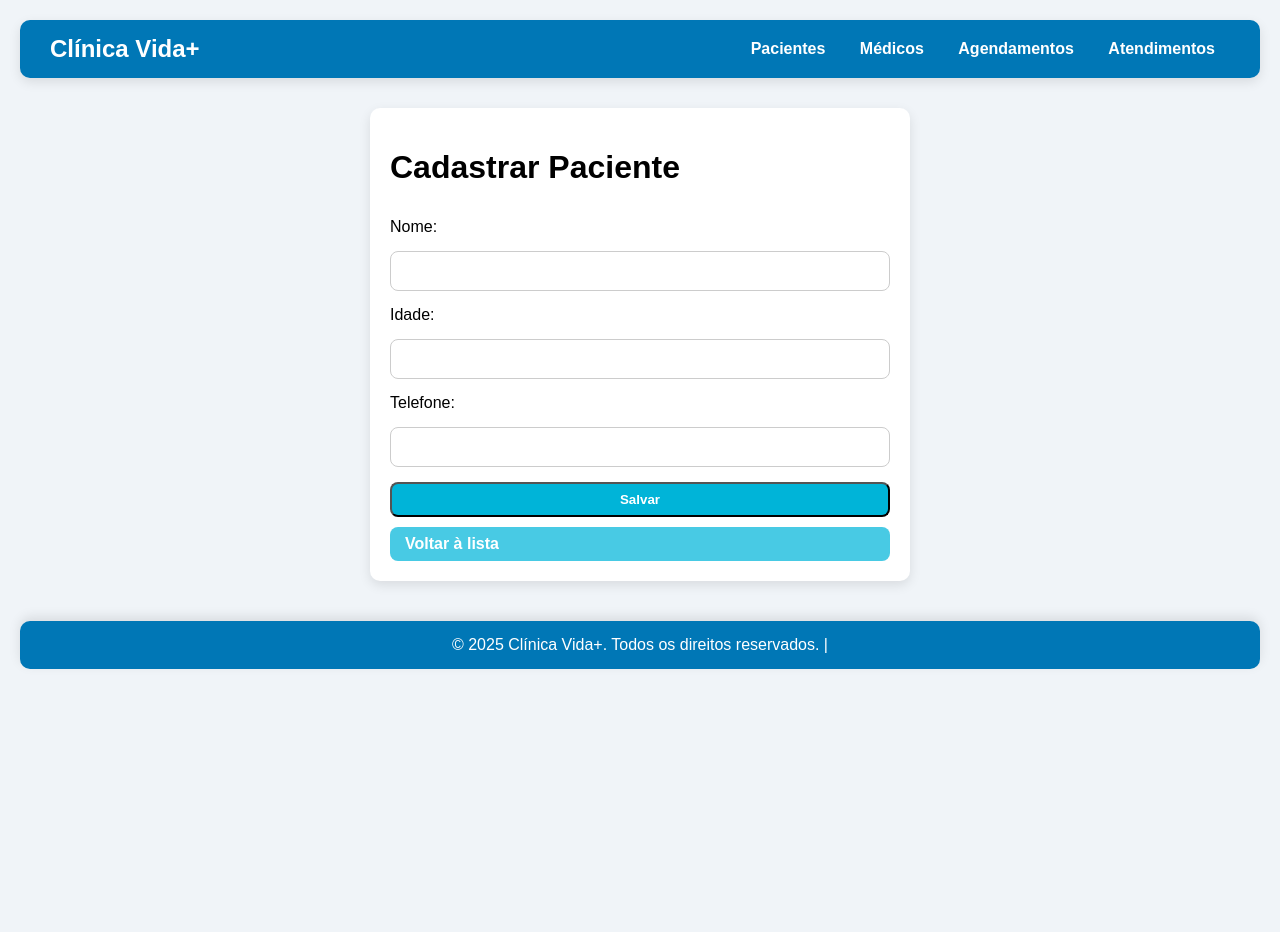
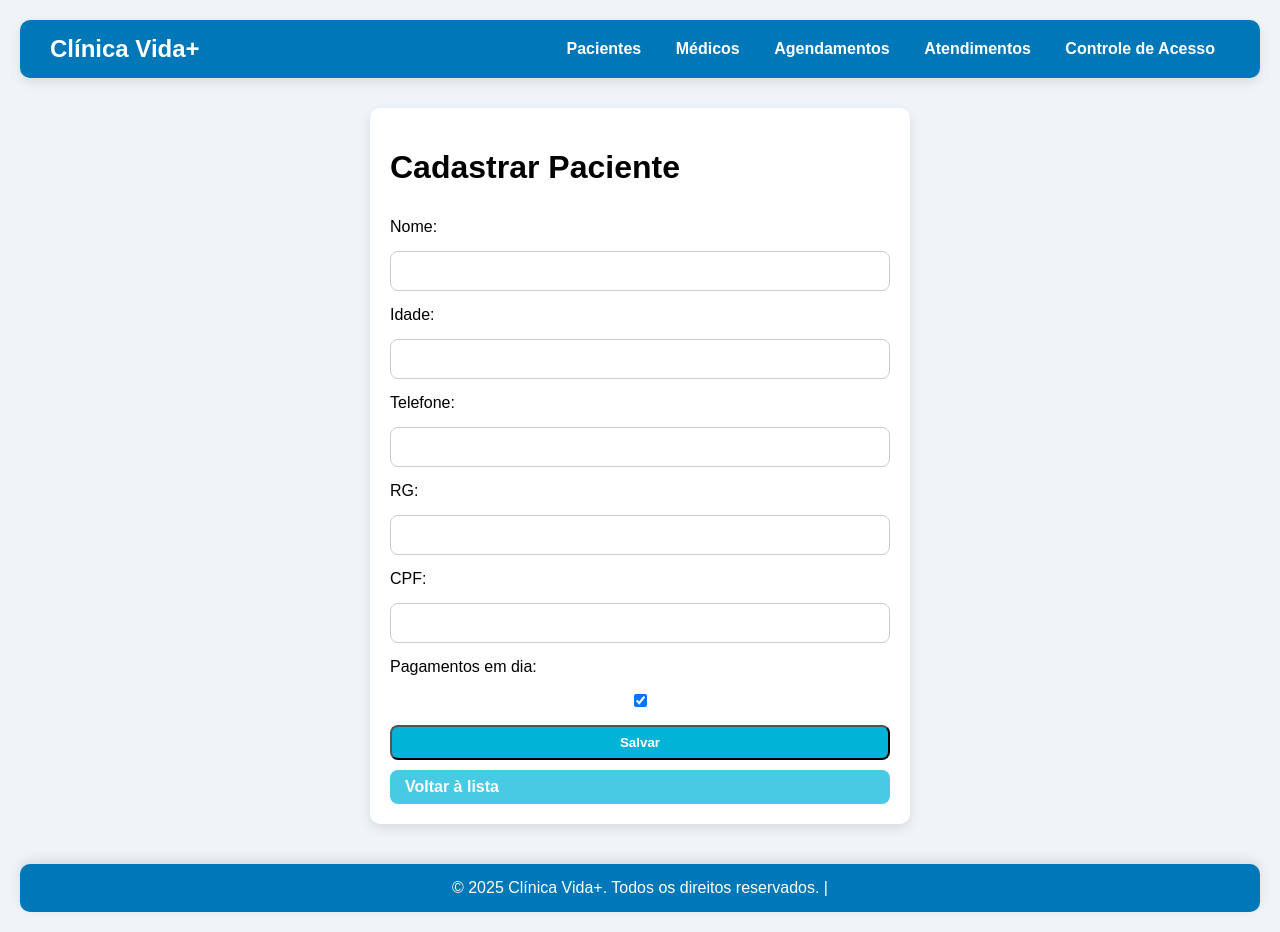
Before and after one commit to BrunoArrudas/Sistema_Clinica_Vida_Mais, a Flask app: page /cadastrar in a window 1280 px wide. Before the commit the page ends 669 px from the top, so only its background shows below. Run offline with Flask 3, Linux system fonts and the light colour scheme.

Commit message:
Implementação do controle de acesso

```diff
--- a/app.py
+++ b/app.py
@@ -14,8 +14,21 @@ class Paciente(db.Model):
     nome = db.Column(db.String(100), nullable=False)
     idade = db.Column(db.Integer, nullable=False)
     telefone = db.Column(db.String(20), nullable=False)
+    rg = db.Column(db.String(20))
+    cpf = db.Column(db.String(20))
+    pagamentos_em_dia = db.Column(db.Boolean, default=True)
     atendimentos = db.relationship('Atendimento', backref='paciente', lazy=True, cascade="all, delete")
     agendamentos = db.relationship('Agendamento', backref='paciente', lazy=True, cascade="all, delete")
+    pagamentos = db.relationship('Pagamento', backref='paciente', lazy=True, cascade="all, delete")
+
+class Pagamento(db.Model):
+    id = db.Column(db.Integer, primary_key=True)
+    paciente_id = db.Column(db.Integer, db.ForeignKey('paciente.id'), nullable=False)
+    descricao = db.Column(db.String(100), nullable=False)
+    valor = db.Column(db.Float, nullable=False)
+    status = db.Column(db.String(20), default='pendente')  # 'pago' ou 'pendente'
+    data = db.Column(db.Date, default=datetime.utcnow)
+
 
 class Medico(db.Model):
     id = db.Column(db.Integer, primary_key=True)
@@ -23,6 +36,7 @@ class Medico(db.Model):
     especialidade = db.Column(db.String(100), nullable=False)
     crm = db.Column(db.String(20), nullable=False)
     telefone = db.Column(db.String(20))
+    disponivel = db.Column(db.Boolean, default=True)
     agendamentos = db.relationship('Agendamento', backref='medico', lazy=True, cascade="all, delete")
 
 class Agendamento(db.Model):
@@ -76,13 +90,24 @@ def cadastrar():
         nome = request.form['nome']
         idade = request.form['idade']
         telefone = request.form['telefone']
+        rg = request.form['rg']
+        cpf = request.form['cpf']
+        pagamentos_em_dia = True if request.form.get('pagamentos_em_dia') == 'on' else False
 
-        novo_paciente = Paciente(nome=nome, idade=idade, telefone=telefone)
+        novo_paciente = Paciente(
+            nome=nome,
+            idade=idade,
+            telefone=telefone,
+            rg=rg,
+            cpf=cpf,
+            pagamentos_em_dia=pagamentos_em_dia
+        )
         db.session.add(novo_paciente)
         db.session.commit()
         return redirect(url_for('index'))
 
     return render_template('cadastrar.html')
+
 
 @app.route('/editar/<int:id>', methods=['GET', 'POST'])
 def editar(id):
@@ -91,7 +116,9 @@ def editar(id):
         paciente.nome = request.form['nome']
         paciente.idade = request.form['idade']
         paciente.telefone = request.form['telefone']
-        db.session.commit()
+        paciente.rg = request.form['rg']
+        paciente.cpf = request.form['cpf']
+        paciente.pagamentos_em_dia = True if request.form.get('pagamentos_em_dia') == 'on' else False
         return redirect(url_for('index'))
     return render_template('editar.html', paciente=paciente)
 
@@ -161,6 +188,50 @@ def agendamentos():
     agendamentos = Agendamento.query.order_by(Agendamento.data.desc()).all()
     return render_template('agendamentos.html', agendamentos=agendamentos)
 
+from datetime import date
+
+@app.route('/controle_acesso', methods=['GET', 'POST'])
+def controle_acesso():
+    pacientes = Paciente.query.all()
+    medicos = Medico.query.filter_by(disponivel=True).all()  # só médicos disponíveis
+
+    resultados = []
+
+    for paciente in pacientes:
+        pode_ser_atendido = True
+        motivos = []
+
+        # 1️⃣ Verificar se o paciente tem agendamento
+        agendamento = Agendamento.query.filter_by(paciente_id=paciente.id).first()
+        if not agendamento:
+            pode_ser_atendido = False
+            motivos.append("Sem agendamento marcado")
+
+        # 2️⃣ Verificar documentos
+        if not paciente.rg or not paciente.cpf:
+            pode_ser_atendido = False
+            motivos.append("Documentos incompletos")
+
+        # 3️⃣ Verificar pagamento
+        if not paciente.pagamentos_em_dia:
+            pode_ser_atendido = False
+            motivos.append("Pagamentos pendentes")
+
+        # 4️⃣ Verificar médico disponível
+        if not medicos:
+            pode_ser_atendido = False
+            motivos.append("Nenhum médico disponível")
+
+        resultados.append({
+            'paciente': paciente,
+            'pode_ser_atendido': pode_ser_atendido,
+            'motivos': motivos
+        })
+
+    return render_template('controle_acesso.html', resultados=resultados)
+
+
+
 @app.route('/atendimentos', methods=['GET', 'POST'])
 def atendimentos():
     pacientes = Paciente.query.all()
@@ -185,5 +256,8 @@ def atendimentos():
 
 if __name__ == '__main__':
     with app.app_context():
+        # Deletar todas as tabelas antigas
+        db.drop_all()
+        # Criar tabelas novamente
         db.create_all()
     app.run(debug=True)
--- a/templates/base.html
+++ b/templates/base.html
@@ -14,6 +14,8 @@
             <a href="{{ url_for('lista_medicos') }}">Médicos</a>
             <a href="{{ url_for('agendamentos') }}">Agendamentos</a>
             <a href="{{ url_for('atendimentos') }}">Atendimentos</a>
+            <a href="{{ url_for('controle_acesso', paciente_id=1) }}">Controle de Acesso</a>
+
         </div>
     </nav>
 
--- a/templates/cadastrar.html
+++ b/templates/cadastrar.html
@@ -14,6 +14,16 @@
             <label for="telefone">Telefone:</label>
             <input type="text" id="telefone" name="telefone" required>
 
+            <label for="rg">RG:</label>
+            <input type="text" id="rg" name="rg" required>
+
+            <label for="cpf">CPF:</label>
+            <input type="text" id="cpf" name="cpf" required>
+
+            <label for="pagamentos_em_dia">Pagamentos em dia:</label>
+            <input type="checkbox" id="pagamentos_em_dia" name="pagamentos_em_dia" checked>
+
+
             <button type="submit" class="btn">Salvar</button>
         </form>
         <a href="{{ url_for('index') }}" class="btn btn-voltar">Voltar à lista</a>
```
Also changed, not shown: templates/controle_acesso.html (added, +25 -0 lines), templates/editar.html (+11 -0 lines), instance/clinica.db.
